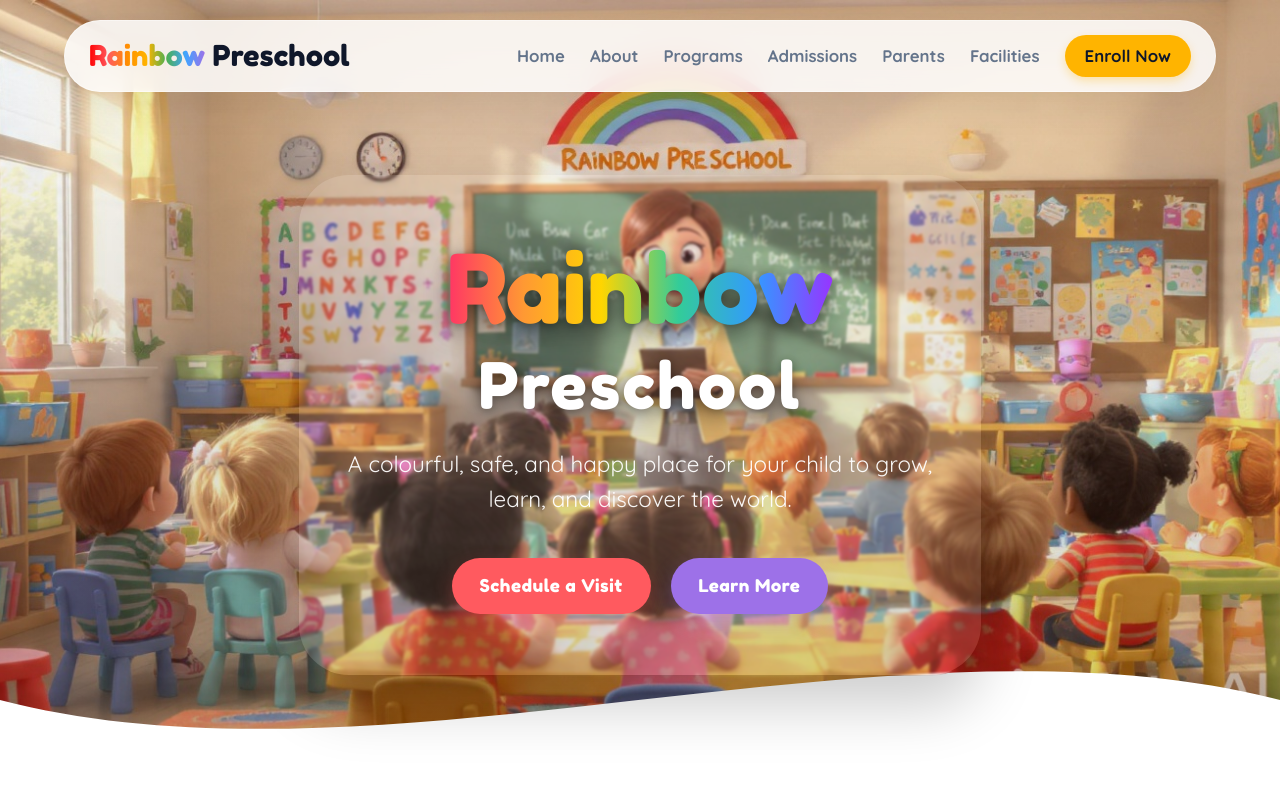
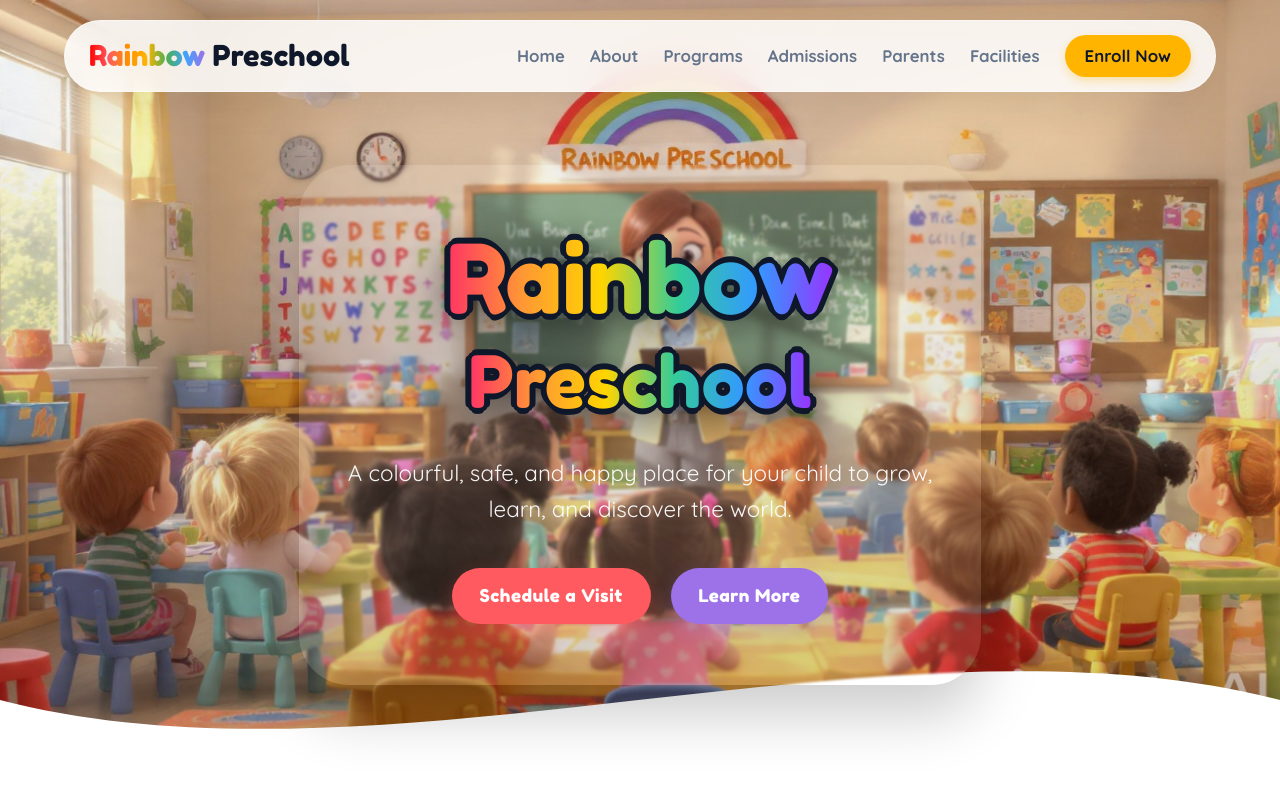
Before and after one commit to AlishaBijapure/Rainbow-Preschool, a plain HTML site: page index.html in a window 1280 px wide. Shown: the top 800 px of the page. Drawn offline with nearby package versions, Linux system fonts and the light colour scheme.

Commit message:
Restore colourful preschool and black border

```diff
--- a/styles.css
+++ b/styles.css
@@ -495,23 +495,28 @@ section {
 .hero-title {
     margin-bottom: 25px;
     line-height: 1.1;
-    /* Soft, wide premium shadow for excellent readability over bright photos */
-    filter: drop-shadow(0px 8px 12px rgba(0, 0, 0, 0.4)) drop-shadow(0px 2px 4px rgba(0, 0, 0, 0.3));
+    /* Clean, glitch-free black sticker outline using multiple overlapping drop shadows */
+    filter: drop-shadow(3px 3px 0px var(--text-dark))
+            drop-shadow(-3px -3px 0px var(--text-dark))
+            drop-shadow(-3px 3px 0px var(--text-dark))
+            drop-shadow(3px -3px 0px var(--text-dark))
+            drop-shadow(0px 10px 20px rgba(0, 0, 0, 0.5));
+}
+
+.rainbow-word, .preschool-word {
+    background: linear-gradient(to right, #FF3366, #FF9933, #FFD500, #33CC99, #3399FF, #9933FF);
+    -webkit-background-clip: text;
+    -webkit-text-fill-color: transparent;
+    display: inline-block;
+    padding-bottom: 10px; /* Prevents text clipping on the bottom */
 }
 
 .rainbow-word {
     font-size: 6rem;
-    background: linear-gradient(to right, #FF3366, #FF9933, #FFD500, #33CC99, #3399FF, #9933FF);
-    -webkit-background-clip: text;
-    -webkit-text-fill-color: transparent;
-    display: inline-block;
-    padding-bottom: 10px; /* Prevents text clipping on the bottom of cursive/rounded fonts */
 }
 
 .preschool-word {
-    font-size: 4rem;
-    color: #FFFFFF;
-    letter-spacing: 2px;
+    font-size: 4.5rem;
 }
 
 .hero-wrapper .highlight {
```
